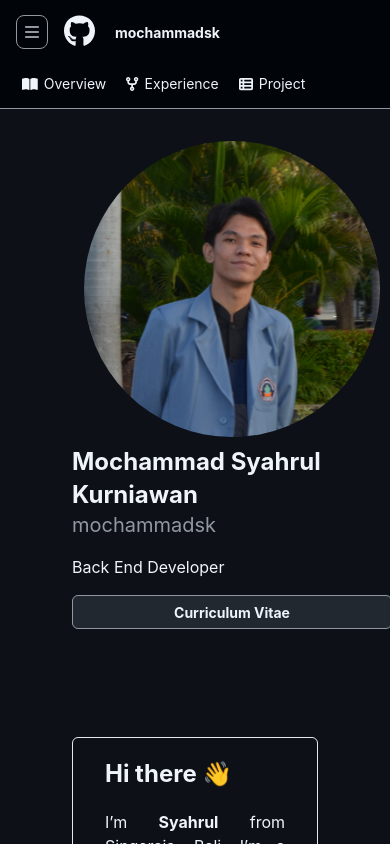
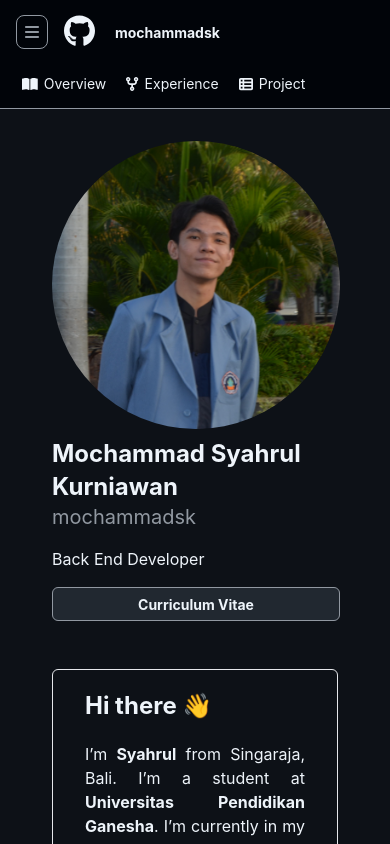
Before and after one commit to mochammadsk/productzilla-portofolio, a React (Vite) app: page / in a window 390 px wide. Shown: the top 844 px of the page. Built offline with nearby package versions, Linux system fonts and the light colour scheme.

Commit message:
update responsive

```diff
--- a/src/pages/Overview/index.tsx
+++ b/src/pages/Overview/index.tsx
@@ -6,13 +6,13 @@ function Overview() {
   return (
     <>
       <Header />
-      <main className='my-5 mx-10 px-8 flex gap-20 sm:flex-col'>
-        <div className='w-80 mt-3 justify-items-center'>
+      <main className='my-5 mx-10 px-8 flex gap-20 sm:flex-col sm:mx-5 sm:gap-5'>
+        <div className='w-80 mt-3 justify-items-center sm:w-72'>
           <img
             src={profileImg}
             alt='profile'
             width={296}
-            className='rounded-full'
+            className='rounded-full sm:w-h-auto sm:h-auto'
           />
           <div className='my-2'>
             <h1 className='text-2xl leading-snug font-bold '>
@@ -23,7 +23,7 @@ function Overview() {
           </div>
 
           <div>
-            <button className='bg-[#212830] border border-[#9198a1] rounded-md py-1 px-2 w-80'>
+            <button className='bg-[#212830] border border-[#9198a1] rounded-md py-1 px-2 w-80 sm:w-72'>
               <a
                 href='https://docs.google.com/document/d/1C-Ws8lI2v6Nry-GS17e3CRpwLk9tPgjy/preview'
                 target='_blank'
```
